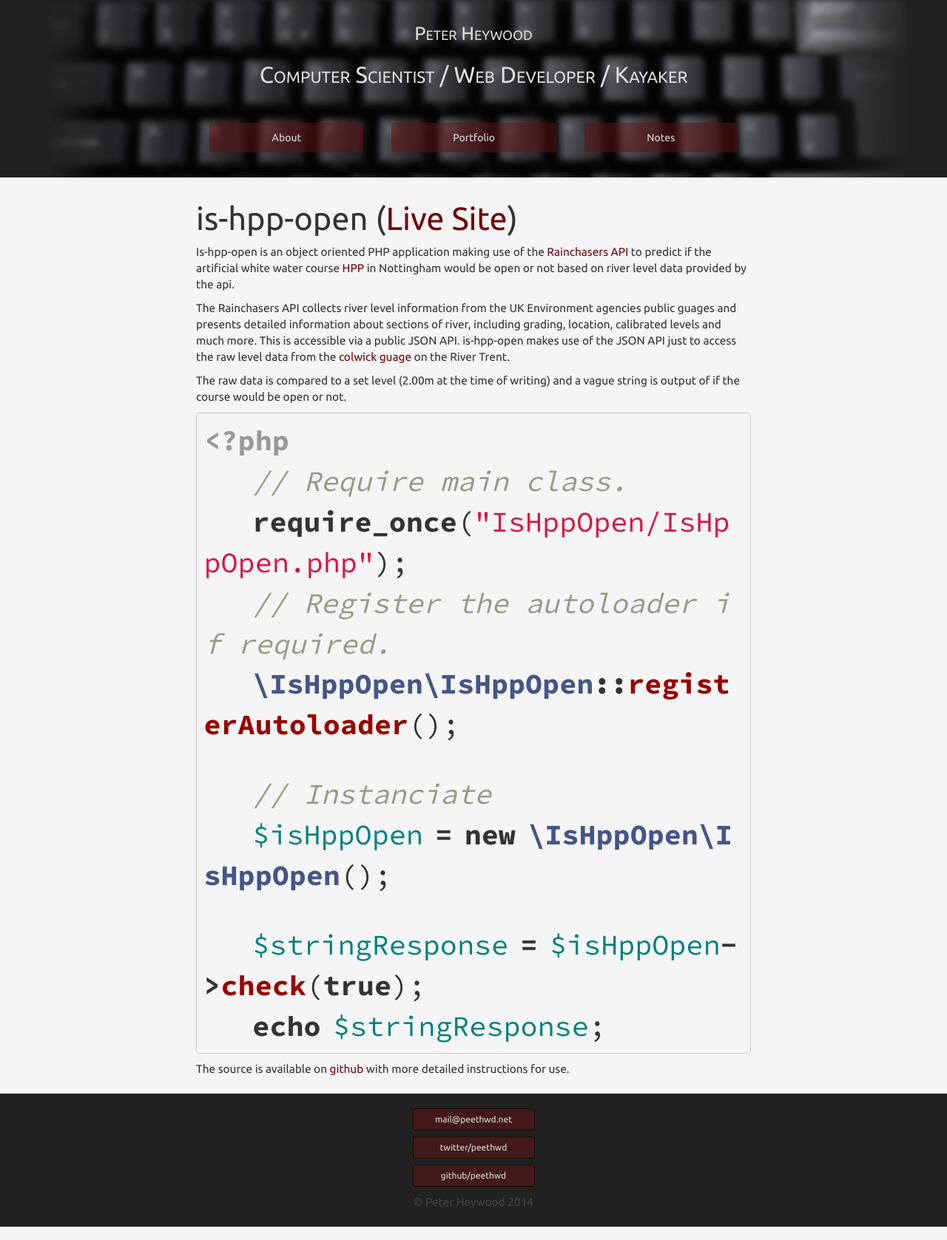
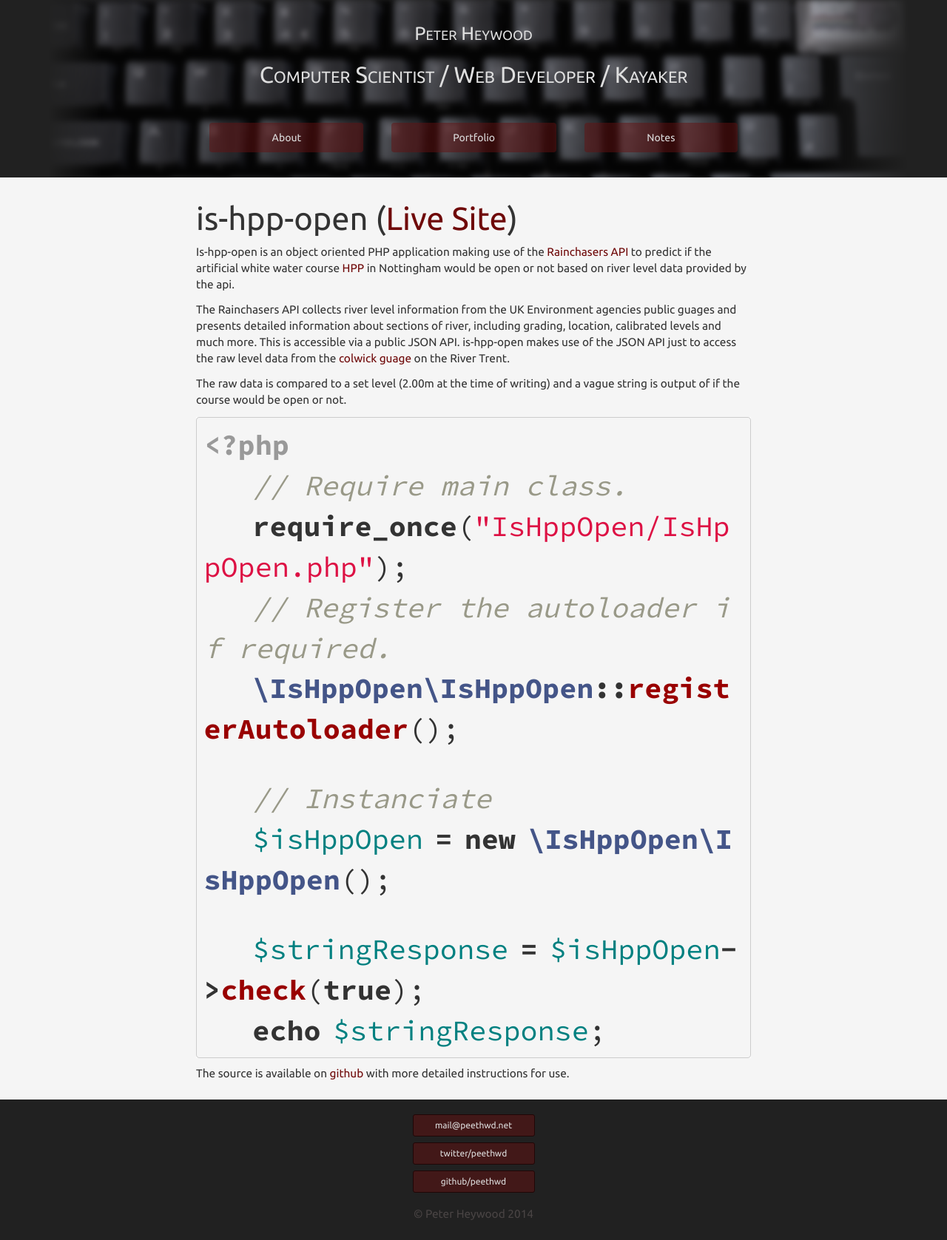
Before and after one commit to ptheywood/ptheywood.github.io, a Jekyll site: the page built from portfolio/is-hpp-open/index.md, in a window 1280 px wide. Shown: the whole page at 74% size. Built offline with Jekyll 4.4.1, drawn with Linux system fonts in a browser that asks for light colours; nearby versions of some CDN libraries; Markdown is read by kramdown in place of the engine named in the settings.

Commit message:
Add extra Padding

```diff
--- a/css/main.css
+++ b/css/main.css
@@ -21,6 +21,7 @@ pre code span,
 
 p {
     font-size: 1.1em;
+    margin: 8px 0 12px 0;
 }
 
 h2 {
@@ -173,6 +174,13 @@ a span.black {
 .portfolio-grid a:hover,
 .portfolio-grid a:active {
     text-decoration: none;
+}
+
+.portfolio-item {
+
+}
+.portfolio-item img {
+    margin: 16px auto;
 }
 /* /portfolio */
 
```
